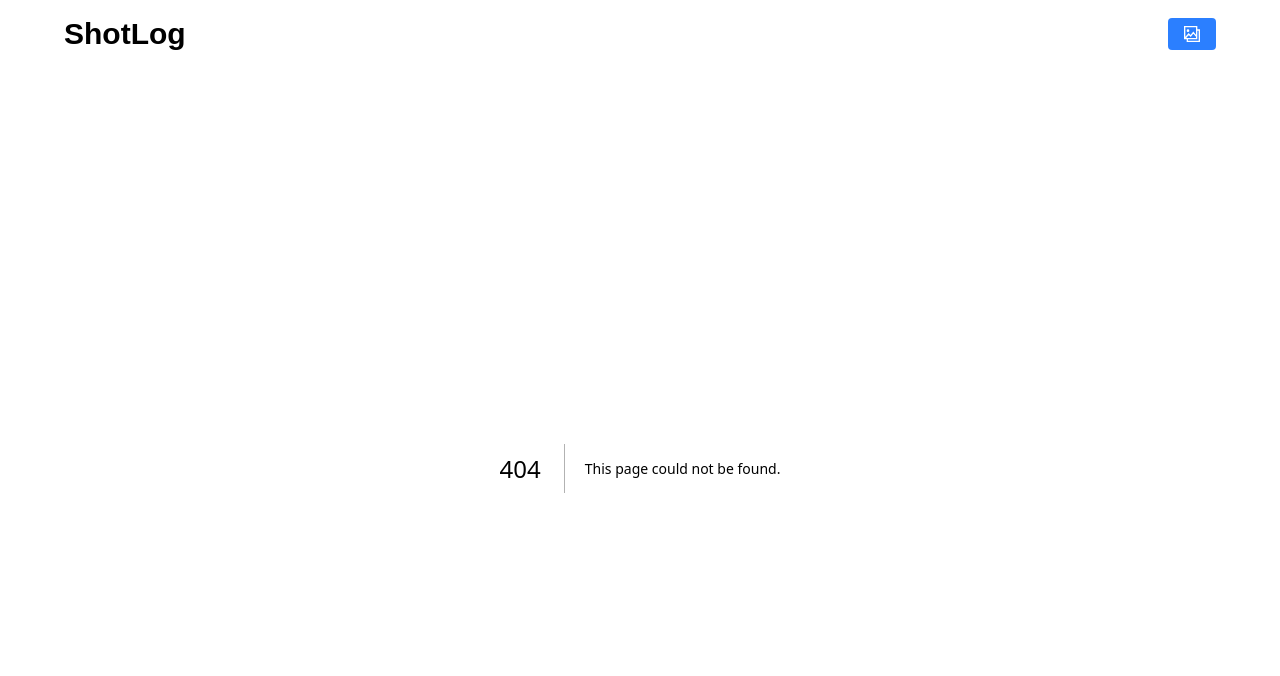
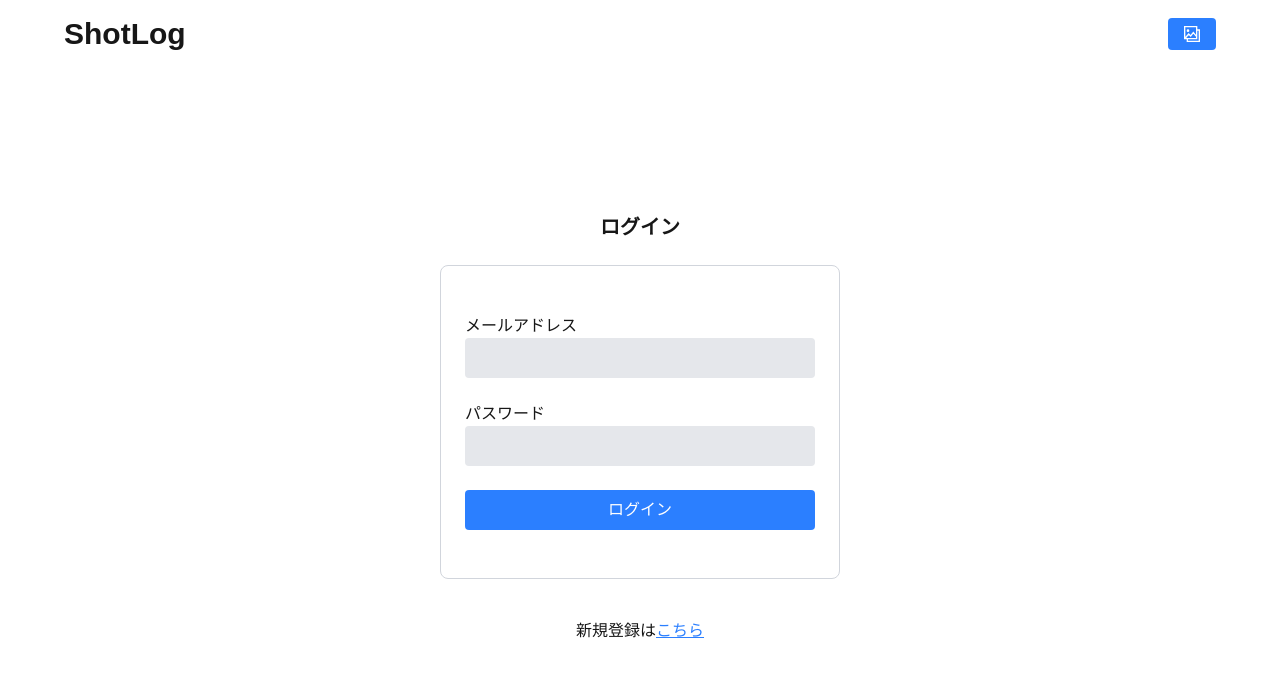
Before and after one commit to o-kabe12/shotlog, a Next.js app: page /login in a window 1280 px wide. Before the commit this address had no page. Shown: the top 676 px of the page. Built offline with nearby package versions, Linux system fonts and the light colour scheme.

Commit message:
#1 ログイン画面 見た目実装

```diff
--- /dev/null
+++ b/app/login/page.tsx
@@ -0,0 +1,47 @@
+"use client";
+
+import PrimaryButton from "@/components/PrimaryButton";
+import Link from "next/link";
+import { useState } from "react";
+
+export default function Login() {
+
+  const [loading, setLoading] = useState(false);
+
+  return (
+    <div>
+      <div className="w-[90%] mx-auto h-[90dvh] flex flex-col justify-center gap-6">
+        <h1 className="text-xl text-center font-bold">ログイン</h1>
+
+        {/* <form onSubmit={handleLogin} className="w-[400px] p-10 mx-auto flex flex-col gap-4 items-center"> */}
+        <form className="w-[400px] px-6 py-12 mx-auto flex flex-col gap-6 justify-center border border-gray-300 rounded-lg">
+          <div>
+            <label htmlFor="email">メールアドレス</label>
+            <input
+              type="email"
+              id="email"
+              name="email"
+              className="block w-full p-2  bg-gray-200 rounded"
+              required
+            />
+          </div>
+          <div>
+            <label htmlFor="password">パスワード</label>
+            <input
+              type="password"
+              id="password"
+              name="password"
+              className="block w-full p-2 bg-gray-200 rounded"
+              required
+            />
+          </div>
+
+          <PrimaryButton type="submit" value={loading ? 'ログイン中...' : 'ログイン'} />
+
+        </form>
+
+        <p className="text-center mt-4">新規登録は<Link href="/signup" className="text-blue-500 underline hover:opacity-70 cursor-pointer">こちら</Link></p>
+      </div>
+    </div>
+  );
+}
--- /dev/null
+++ b/components/PrimaryButton.tsx
@@ -0,0 +1,10 @@
+
+interface ButtonProps {
+  value: string;
+  type?: "button" | "submit" | "reset";
+  event?: React.MouseEventHandler<HTMLButtonElement>;
+  addClassName?: string;
+}
+export default function PrimaryButton({value,type,event,addClassName}:ButtonProps) {
+  return <button type={type} className={`px-4 py-2 bg-blue-500 text-white rounded hover:bg-blue-600 cursor-pointer ${addClassName}`} onClick={event}>{value}</button>;
+}
```
